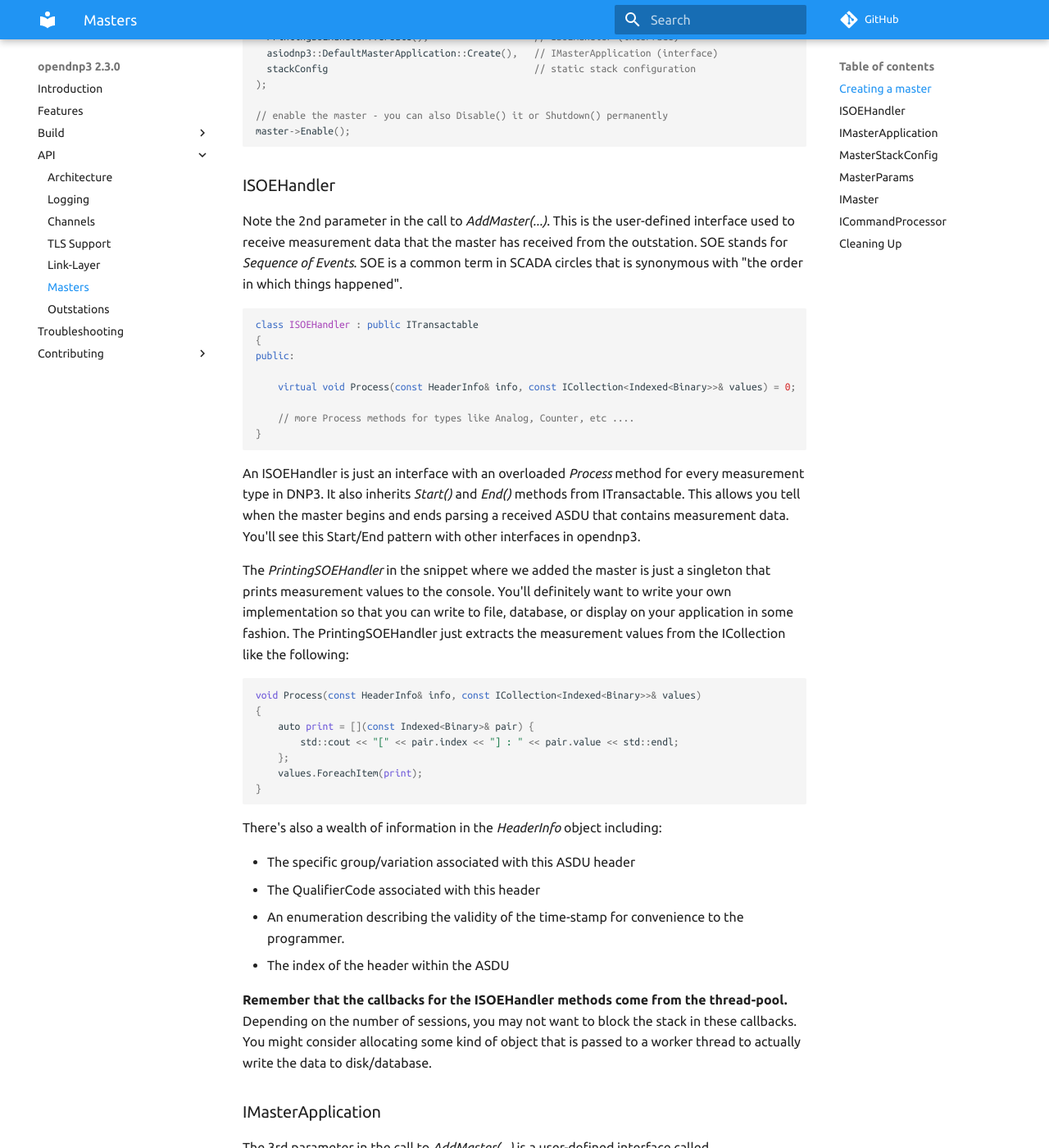
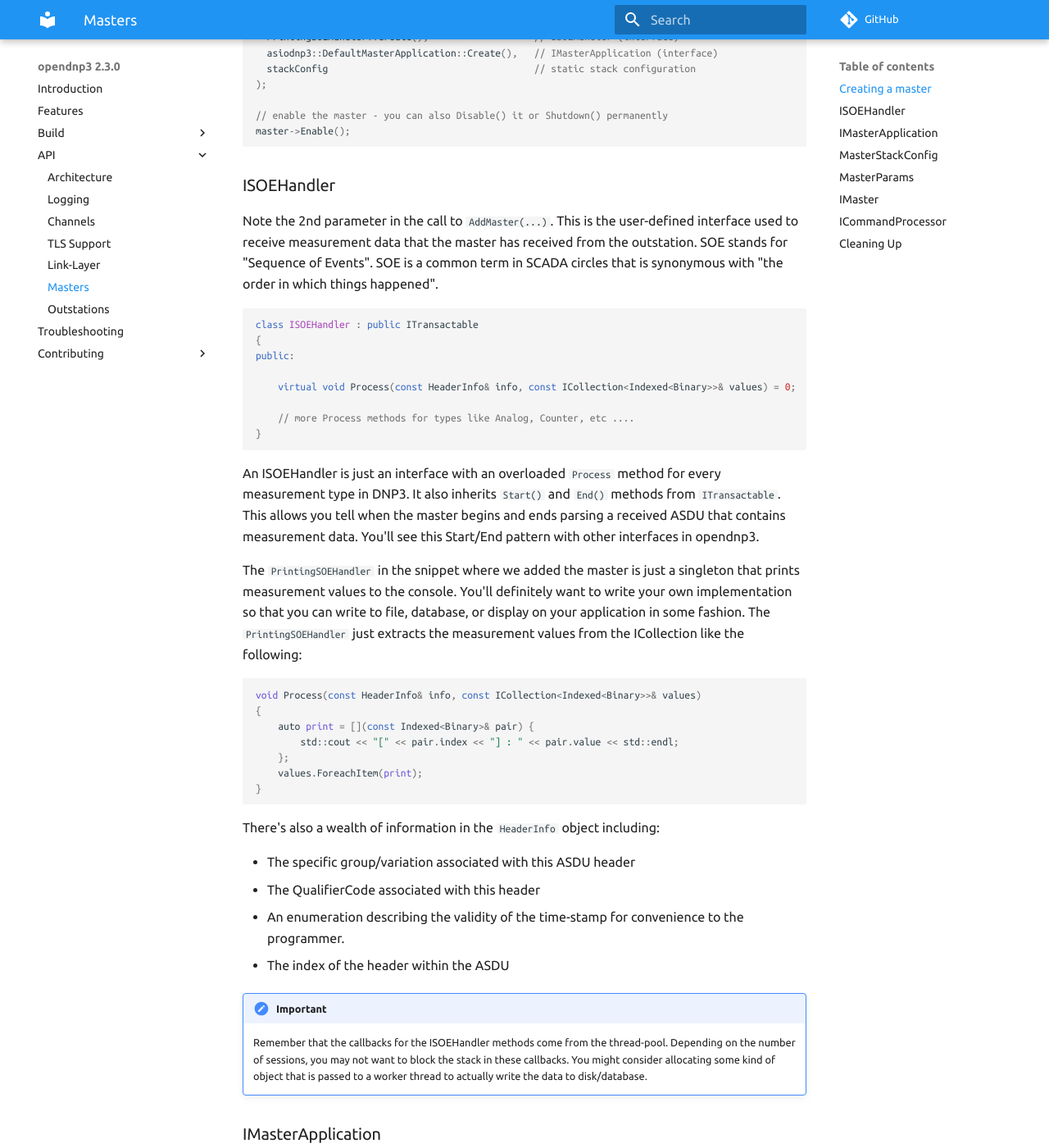
Before and after one commit to dnp3/opendnp3-guide, an MkDocs documentation site: the page built from docs/api/masters.md, in a window 1280 px wide and 1400 px high, scrolled down 755 px. Shown: the whole window at 82% size. Built offline with MkDocs 1.6.1 and Material for MkDocs 9.7.7, drawn with Linux system fonts in a browser that asks for light colours; comment, search, counter and statistics services are not loaded; some of the changed text lies outside the part shown.

Commit message:
update master

````diff
--- a/docs/api/masters.md
+++ b/docs/api/masters.md
@@ -2,11 +2,11 @@
 
 A master in opendnp3 is a component that communicates with a single outstation via a communication channel. You may see this term used in other places to refer to a
 collection of such components communicating with multiple outstations. When more than one master is bound to a single communication channel, it is called a
-_multi-drop configuration_.  This refers to the way in which an RS-485 serial network is chained from device to device. Opendnp3 will let you add multiple
+`multi-drop` configuration.  This refers to the way in which an RS-485 serial network is chained from device to device. Opendnp3 will let you add multiple
 masters / outstations to any communication channel, regardless of he underlying transport. You could even bind a master to a TCP server and reverse the
 normal connection direction.
 
-To add a master to a communication channel you call the *AddMaster(...)* method on the channel interface:
+To add a master to a communication channel you call the `AddMaster(...)` method on the channel interface:
 
 ```c++
 // Contains static configuration for the master, and transport/link layers
@@ -35,8 +35,8 @@ master->Enable();
 
 ### ISOEHandler
 
-Note the 2nd parameter in the call to _AddMaster(...)_. This is the user-defined interface used to receive measurement data
-that the master has received from the outstation. SOE stands for _Sequence of Events_. SOE is a common term in SCADA circles
+Note the 2nd parameter in the call to `AddMaster(...)`. This is the user-defined interface used to receive measurement data
+that the master has received from the outstation. SOE stands for "Sequence of Events". SOE is a common term in SCADA circles
 that is synonymous with "the order in which things happened".
 
 ```c++
@@ -50,13 +50,13 @@ public:
 }
 ```
 
-An ISOEHandler is just an interface with an overloaded _Process_ method for every measurement type in DNP3. It also inherits
-_Start()_ and _End()_ methods from ITransactable. This allows you tell when the master begins and ends parsing a received
+An ISOEHandler is just an interface with an overloaded `Process` method for every measurement type in DNP3. It also inherits
+`Start()` and `End()` methods from `ITransactable`. This allows you tell when the master begins and ends parsing a received
 ASDU that contains measurement data. You'll see this Start/End pattern with other interfaces in opendnp3.
 
-The _PrintingSOEHandler_ in the snippet where we added the master is just a singleton that prints measurement values to the console.
+The `PrintingSOEHandler` in the snippet where we added the master is just a singleton that prints measurement values to the console.
 You'll definitely want to write your own implementation so that you can write to file, database, or display on your application in some
-fashion. The PrintingSOEHandler just extracts the measurement values from the ICollection like the following:
+fashion. The `PrintingSOEHandler` just extracts the measurement values from the ICollection like the following:
 
 ```
 void Process(const HeaderInfo& info, const ICollection<Indexed<Binary>>& values)
@@ -68,37 +68,38 @@ void Process(const HeaderInfo& info, const ICollection<Indexed<Binary>>& values)
 }
 ```
 
-There's also a wealth of information in the _HeaderInfo_ object including:
+There's also a wealth of information in the `HeaderInfo` object including:
 
 * The specific group/variation associated with this ASDU header
 * The QualifierCode associated with this header
 * An enumeration describing the validity of the time-stamp for convenience to the programmer.
 * The index of the header within the ASDU
 
-**Remember that the callbacks for the ISOEHandler methods come from the thread-pool.** Depending on the number of sessions, you may not
-want to block the stack in these callbacks. You might consider allocating some kind of object that is passed to a worker thread
-to actually write the data to disk/database.
+!!! important
+    Remember that the callbacks for the ISOEHandler methods come from the thread-pool. Depending on the
+	number of sessions, you may not want to block the stack in these callbacks. You might consider allocating
+	some kind of object that is passed to a worker thread to actually write the data to disk/database.
 
 
 ### IMasterApplication
 
-The 3rd parameter in the call to _AddMaster(...)_ is a user-defined interface called _IMasterApplication_. It contains
-inherits from two sub-interfaces _ILinkListener_ and _IUTCTimeSource_ as well as adding a number of methods that are
+The 3rd parameter in the call to `AddMaster(...)` is a user-defined interface called `IMasterApplication`. It contains
+inherits from two sub-interfaces `ILinkListener` and `IUTCTimeSource` as well as adding a number of methods that are
 master specific.
 
 You can see all the methods you can override in the code documentation, but the most important ones are:
 
-* _void IOnReceiveIIN(const IINField& iin)_ - Notifies you whenever an ASDU is received containing an internal indication field
+* `void IOnReceiveIIN(const IINField& iin)` - Notifies you whenever an ASDU is received containing an internal indication field
  (IIN field). This allow you to log and react to specific error bits returned by the device.
 
-* _void OnTaskComplete(const TaskInfo& info)_ - Tell you about tasks that are built into the master succeeding/failing. This callback
+* `void OnTaskComplete(const TaskInfo& info)` - Tell you about tasks that are built into the master succeeding/failing. This callback
 is usually used to assess the "health" of the session.
 
 The ILinkListener interface is also used on IOutstationApplication and is described in its own section.
 
 ### MasterStackConfig
 
-The final parameter passed into _AddMaster(...)_ is configuration struct that consists of link-layer configuration
+The final parameter passed into `AddMaster(...)` is configuration struct that consists of link-layer configuration
 information and static configuration that defines that masters behavior. The link-layer config is also used for outstations,
 and is described in its own section.
 
@@ -114,16 +115,16 @@ for complete descriptions. This struct controls behaviors like:
 
 ### IMaster
 
-When you added a master to the channel, the channel returned an _IMaster_ interface. This interface provides all access to a number of operations
+When you added a master to the channel, the channel returned an `IMaster` interface. This interface provides all access to a number of operations
 on the master. Refer to the code documentation for specifics. Some examples are:
 
 * Add periodic scans to the master like exception (Class 1/2/3) and integrity scans (Class 1/2/3/0)
 * Scanning for specific ranges or event counts
-* The _ICommandProcessor_ sub-interface allow you to do _SelectBeforeOperate_ and _DirectOperate_ requests w/ CROBs and Analog Outputs
+* The `ICommandProcessor` sub-interface allow you to do `SelectBeforeOperate` and `DirectOperate` requests w/ CROBs and Analog Outputs
 
 ### ICommandProcessor
 
-This is a sub-interface that allows you to perform _select-before-operate_ and _direct-operate_ commands.
+This is a sub-interface that allows you to perform "select-before-operate" and "direct operate" commands.
 
 ```c++
 class ICommandProcessor
@@ -135,7 +136,7 @@ public:
 ```
 
 Opendnp3 supports multiple commands per request on both the master and the outstation, however, for convenience there are overloaded
-methods to issue a single command of each type . You can use these overloads or build a _CommandSet_, which is a collection of headers.
+methods to issue a single command of each type . You can use these overloads or build a `CommandSet`, which is a collection of headers.
 
 ```c++
 CommandSet commands;
@@ -193,7 +194,11 @@ Header: 1 Index: 3 State: SUCCESS Status: SUCCESS
 Header: 1 Index: 4 State: SUCCESS Status: SUCCESS
 ```
 
-**Imporant:** Even if the summary _TaskCompletion_ value is SUCCESS, this doesn't mean that every command you sent was successful. It just means that the master got back some response that was parsed successfully. You must check the result for each command you sent individually. DNP3 allows for truncated responses if the outstation doesn't understand everything you sent. A possible response might be:
+!!! imporant
+    Even if the summary `TaskCompletion` value is SUCCESS, this doesn't mean that every command you sent was successful.
+	It just means that the master got back some response that was parsed successfully. You must check the result for each
+	command you sent individually. DNP3 allows for truncated responses if the outstation doesn't understand everything you
+	sent. A possible response might be:
 
 ```sh
 Summary: SUCCESS
@@ -203,7 +208,7 @@ Header: 1 Index: 3 State: SUCCESS Status: NOT_SUPPORTED
 Header: 1 Index: 4 State: INIT Status: UNDEFINED
 ```
 
-Note that you **always** get an entry for every command you specified, even if there's no response at all because the connection is down.
+Note that you always get an entry for every command you specified, even if there's no response at all because the connection is down.
 
 ```sh
 Summary: FAILURE_NO_COMMS
@@ -215,10 +220,10 @@ Header: 1 Index: 4 State: INIT Status: UNDEFINED
 
 Refer to the Doxygen docs for detailed information about each enum type:
 
-* TaskCompletion - The summary value for the task
-* CommandPointState - The various result states for each command point.
-* CommandStatus - The command status enumeration defined in the spec. Only valid for some states.
+* `TaskCompletion` - The summary value for the task
+* `CommandPointState` - The various result states for each command point.
+* `CommandStatus` - The command status enumeration defined in the spec. Only valid for some states.
 
 ### Cleaning Up
 
-Calls to Shutdown() are idempotent. The master will be permanently deleted once all references to the shared_ptr<IMaster> have been dropped.
+Calls to `Shutdown()` are idempotent. The master will be permanently deleted once all references to the `shared_ptr<IMaster>` have been dropped.
````
Also changed, not shown: other parts of docs/api/masters.md (+1 -1 lines).
